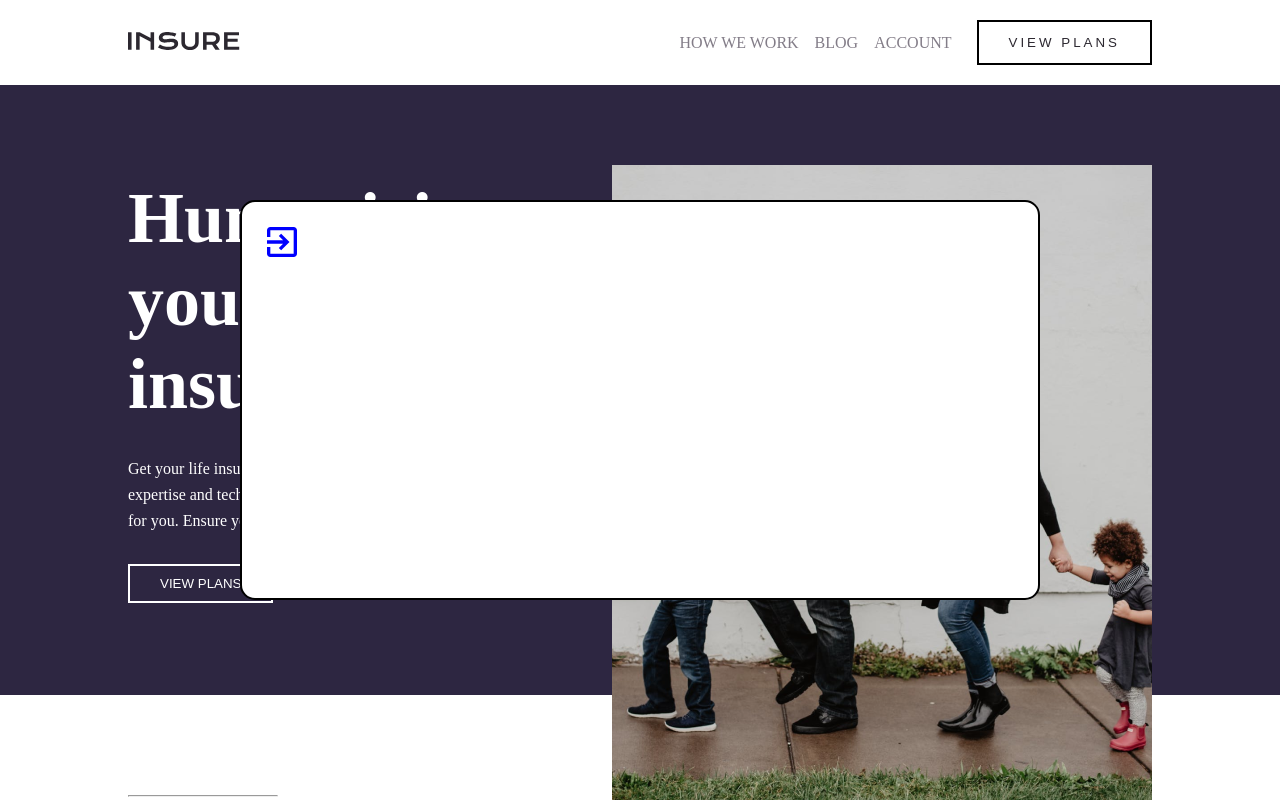
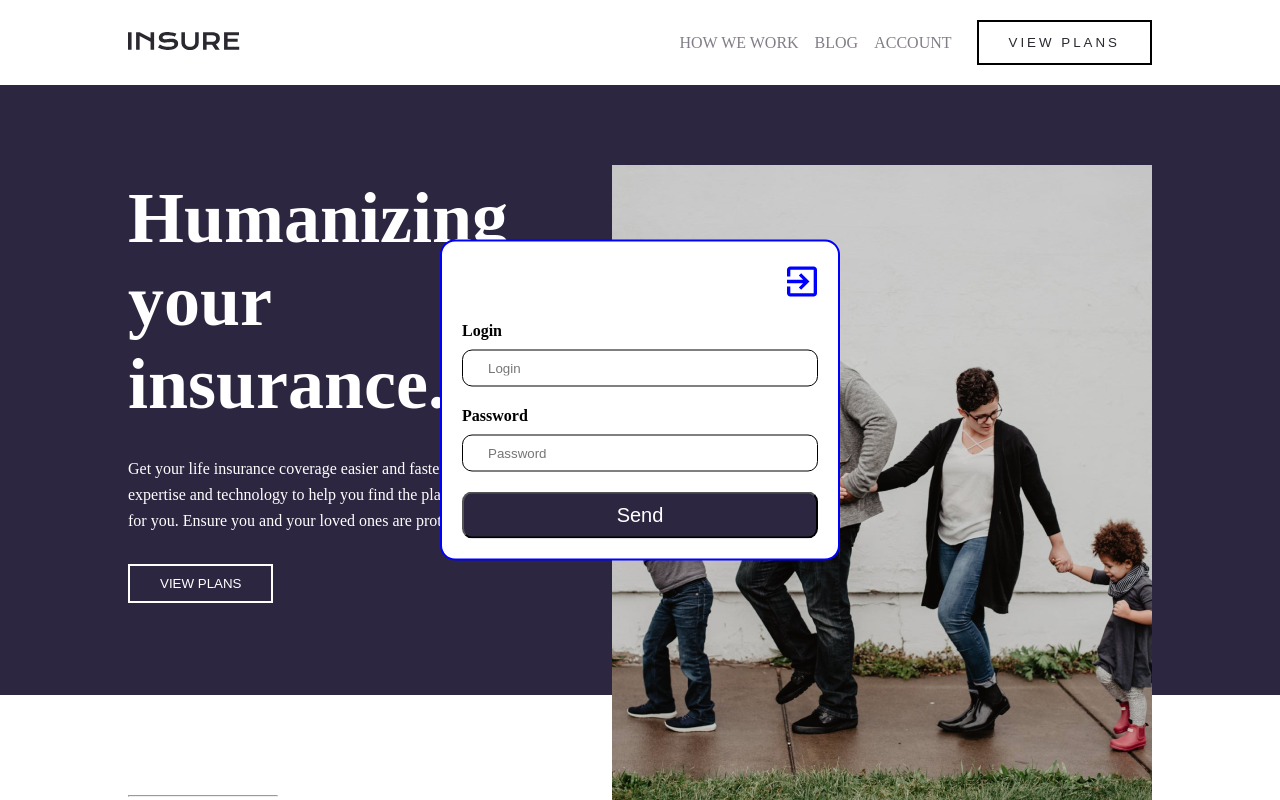
Before and after one commit to elbek1307/react, a React (Vite) app: page / in a window 1280 px wide. Both pictures are taken after a click on the link "ACCOUNT". Shown: the top 800 px of the page. Built offline with nearby package versions, Linux system fonts and the light colour scheme.

Commit message:
form css tugadi

```diff
--- a/package.json
+++ b/package.json
@@ -10,6 +10,7 @@
     "preview": "vite preview"
   },
   "dependencies": {
+    "axios": "^1.16.0",
     "react": "^19.2.5",
     "react-dom": "^19.2.5",
     "react-icons": "^5.6.0"
--- a/src/componets/header/Header.css
+++ b/src/componets/header/Header.css
@@ -78,27 +78,58 @@ nav .container {
 }
 
 .mod_back {
-  width: 800px;
-  height: 400px;
+  width: 400px;
   background-color: white;
-  border: solid 2px black;
+  border: solid 2px blue;
   border-radius: 15px;
   padding: 20px;
   position: fixed;
   top: 50%;
   left: 50%;
   transform: translate(-50%, -50%);
+  display: flex;
+  flex-direction: column ;
+  gap: 20px;
 }
 
 .mod_exit{
     width: 40px;
     height: 40px;
     color: blue;
+    transition: all 0.3s;
+    margin-left: 90%;
 }
 
-.
+.mod_exit:hover{
+    color: red;
+    transform: translateY(-4px);
+}
 
+.form{
+    width: 100%;
+    display: flex;
+    flex-direction: column;
+}
 
+label{
+    margin-bottom: 10px;
+    font-weight: 600;
+}
+
+input{
+    margin-bottom: 20px;
+    border: solid 1px black;
+    padding: 10px 25px;
+    border-radius: 10px;
+}
+
+.mod_btn{
+    padding: 10px 20px;
+    background-color: var(--back-color);
+    border-radius: 10px;
+    font-size: 20px;
+    color: white;
+}
 
 @media (max-width: 768px) {
   .nav_list {
--- a/src/componets/header/Header.jsx
+++ b/src/componets/header/Header.jsx
@@ -1,42 +1,60 @@
-import { useState } from 'react'
+import { useState } from "react";
 
 import { IoMdExit } from "react-icons/io";
 
-import logo from "../header/INSURE.svg"
-import "./header.css"
+import logo from "../header/INSURE.svg";
+import "./header.css";
 
-function Header(){
-
-   const [modal, setmodal] = useState(false)
-
+function Header() {
+  const [modal, setmodal] = useState(false);
 
   return (
     <>
       <nav>
         <div className="container">
-       <a href="#"> <img src={logo} alt="sie logo" className="nav_logo" /></a>
+          <a href="#">
+            {" "}
+            <img src={logo} alt="sie logo" className="nav_logo" />
+          </a>
 
           <div className="nav_box">
             <div className="nav_list">
-           <a href="#" className="nav_item">HOW WE WORK</a>
-           <a href="#" className="nav_item">BLOG</a>
-           <a href="#" className="nav_item" onClick={()=> setmodal(!modal)}>ACCOUNT</a>
-
+              <a href="#" className="nav_item">
+                HOW WE WORK
+              </a>
+              <a href="#" className="nav_item">
+                BLOG
+              </a>
+              <a href="#" className="nav_item" onClick={() => setmodal(!modal)}>
+                ACCOUNT
+              </a>
             </div>
 
             <button className="nav_btn">VIEW PLANS</button>
 
-
             {modal && (
               <div className="mod_back">
-              < IoMdExit className='mod_exit' onClick={()=> setmodal(false)}/>
+                <IoMdExit
+                  className="mod_exit"
+                  onClick={() => setmodal(false)}
+                />
+
+                <form className="form">
+                  <label htmlFor="name">Login</label>
+                  <input type="text" id="name" placeholder="Login" />
+
+                  <label htmlFor="parol">Password</label>
+                  <input type="password" id="parol" placeholder="Password" />
+
+                  <button type="submit" className="mod_btn">Send</button>
+                </form>
               </div>
             )}
           </div>
-
         </div>
       </nav>
+    </>
+  );
+}
 
-    </>)}
-
-export default Header
+export default Header;
```
Also changed, not shown: 1 other file (tests, documents, lock files or other folders). Lines whose indentation alone changed are shown as unchanged.
